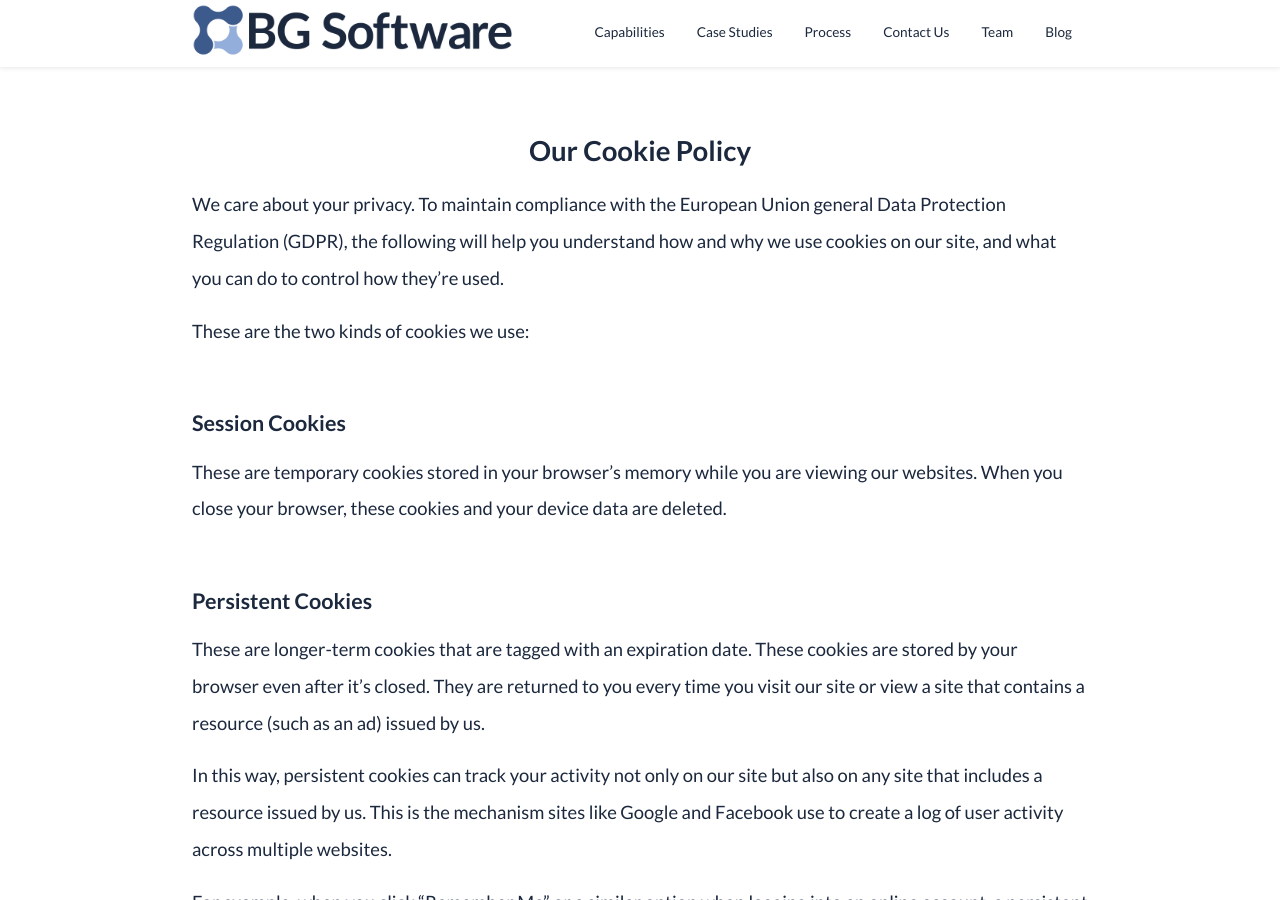
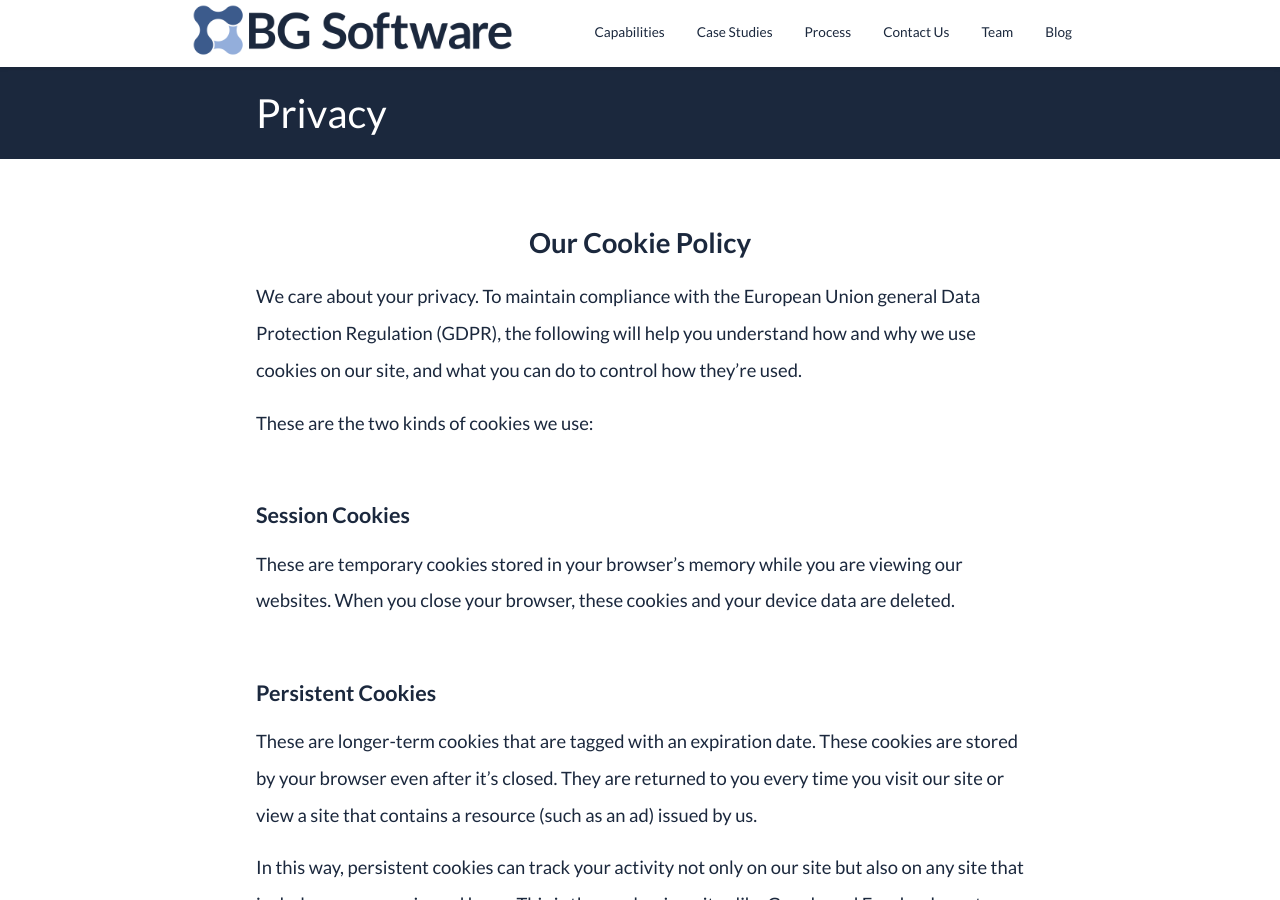
Before and after one commit to bgsoftware/company-site, a Jekyll site: the page built from cookie-policy.html, in a window 1280 px wide and 900 px high. Built offline with Jekyll 4.4.1, drawn with Linux system fonts in a browser that asks for light colours; comment, search, counter and statistics services are not loaded.

Commit message:
Update container class and add header to cookie-policy.html

```diff
--- a/cookie-policy.html
+++ b/cookie-policy.html
@@ -3,7 +3,10 @@ layout: default
 title: Cookie Policy
 ---
 
-<div class="dynamic-px-container font-size-md line-height-2 pt-8 pb-15">
+{% assign headerText1 = "Privacy" %}
+{% include header.html %}
+
+<div class="sm-dynamic-px-container font-size-md line-height-2 pt-8 pb-15">
   <h2 class="text-center">Our Cookie Policy</h2>
   <p>
     We care about your privacy. To maintain compliance with the European Union general Data
```
